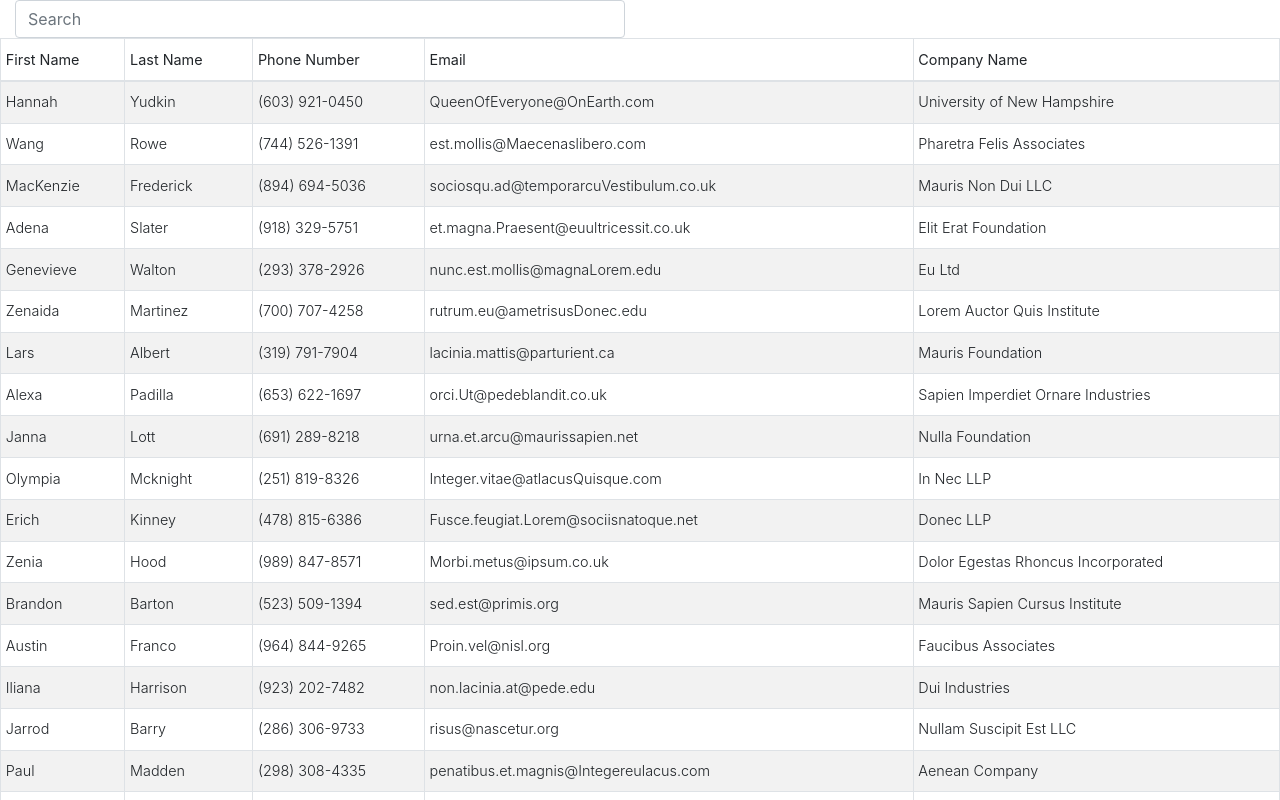
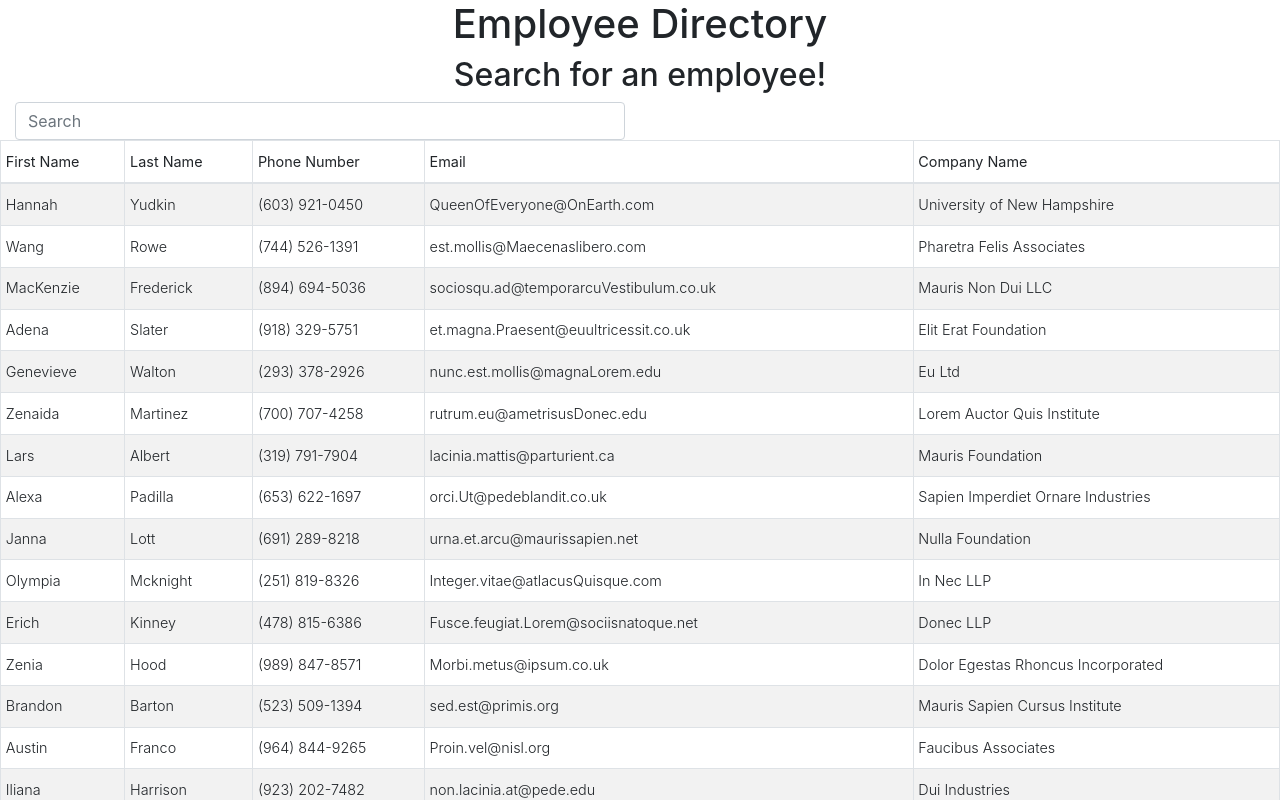
Before and after one commit to HannahYudkin/employee-directory, a React (Create React App) app in the folder employee-directory/: page / in a window 1280 px wide. Shown: the top 800 px of the page. Built offline with nearby package versions, Linux system fonts and the light colour scheme.

Commit message:
Created Title.

```diff
--- a/employee-directory/src/App.js
+++ b/employee-directory/src/App.js
@@ -1,9 +1,10 @@
 import React from "react";
 //import Data from "./Components/Data"
-import EmployeeTable from "./Components/EmployeeList";
+import EmployeeTable from "./components/EmployeeList";
 import "bootstrap/dist/css/bootstrap.min.css";
-import SearchBar from "./Components/SearchBar";
-import data from "./Components/Data.json";
+import SearchBar from "./components/SearchBar";
+import data from "./components/Data.json";
+import Title from "./components/Title";
 
 class App extends React.Component {
   constructor(props) {
@@ -15,12 +16,13 @@ class App extends React.Component {
   }
   sortBy(key) {
     this.setState({
-
+      data: data.sort( (a,b) => a[key] > b[key])
     })
   }
   render() {
     return (
       <div>
+        <Title />
         <SearchBar />
         <EmployeeTable data={this.state.data} />;
       </div>
--- a/employee-directory/src/Components/EmployeeList.js
+++ b/employee-directory/src/Components/EmployeeList.js
@@ -1,7 +1,7 @@
 import React from "react";
 //import Table from "react-bootstrap/Table";
-import "bootstrap/dist/css/bootstrap.min.css";
-import { Table } from "react-bootstrap";
+import "../../node_modules/bootstrap/dist/css/bootstrap.min.css";
+import { Table } from "../../node_modules/react-bootstrap";
 
 function EmployeeTable(props) {
   return (
--- a/employee-directory/src/Components/SearchBar.js
+++ b/employee-directory/src/Components/SearchBar.js
@@ -1,6 +1,8 @@
 import React from "react";
-import 'mdbreact/dist/css/mdb.css';
-import { MDBCol } from "mdbreact";
+import '../../node_modules/mdbreact/dist/css/mdb.css';
+//import { MDBCol } from "./node_modules/mdbreact";
+import {MDBCol} from "../../node_modules/mdbreact";
+//import { MDBCol } from 'mdbreact';
 
 const SearchBar = () => {
     return (
--- /dev/null
+++ b/employee-directory/src/Components/Title.js
@@ -0,0 +1,13 @@
+import React from '../../node_modules/react'
+import "../styles/Title.css";
+
+function Title() {
+  return (
+    <div>
+      <h1>Employee Directory</h1>
+      <h2>Search for an employee!</h2>
+    </div>
+  )
+}
+
+export default Title
--- /dev/null
+++ b/employee-directory/src/styles/Title.css
@@ -0,0 +1,7 @@
+h1 {
+    text-align: center;
+}
+
+h2 {
+    text-align: center;
+}
```
